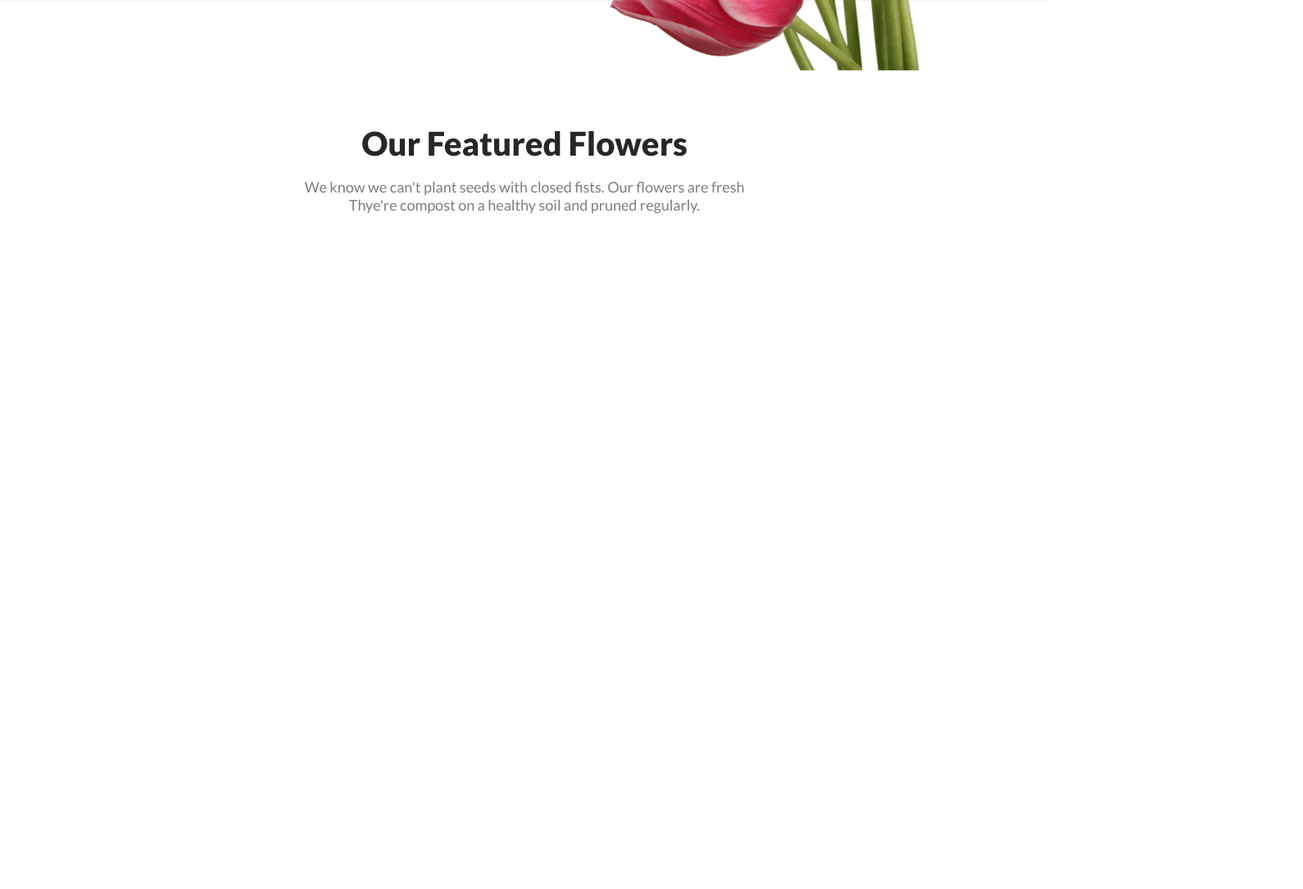
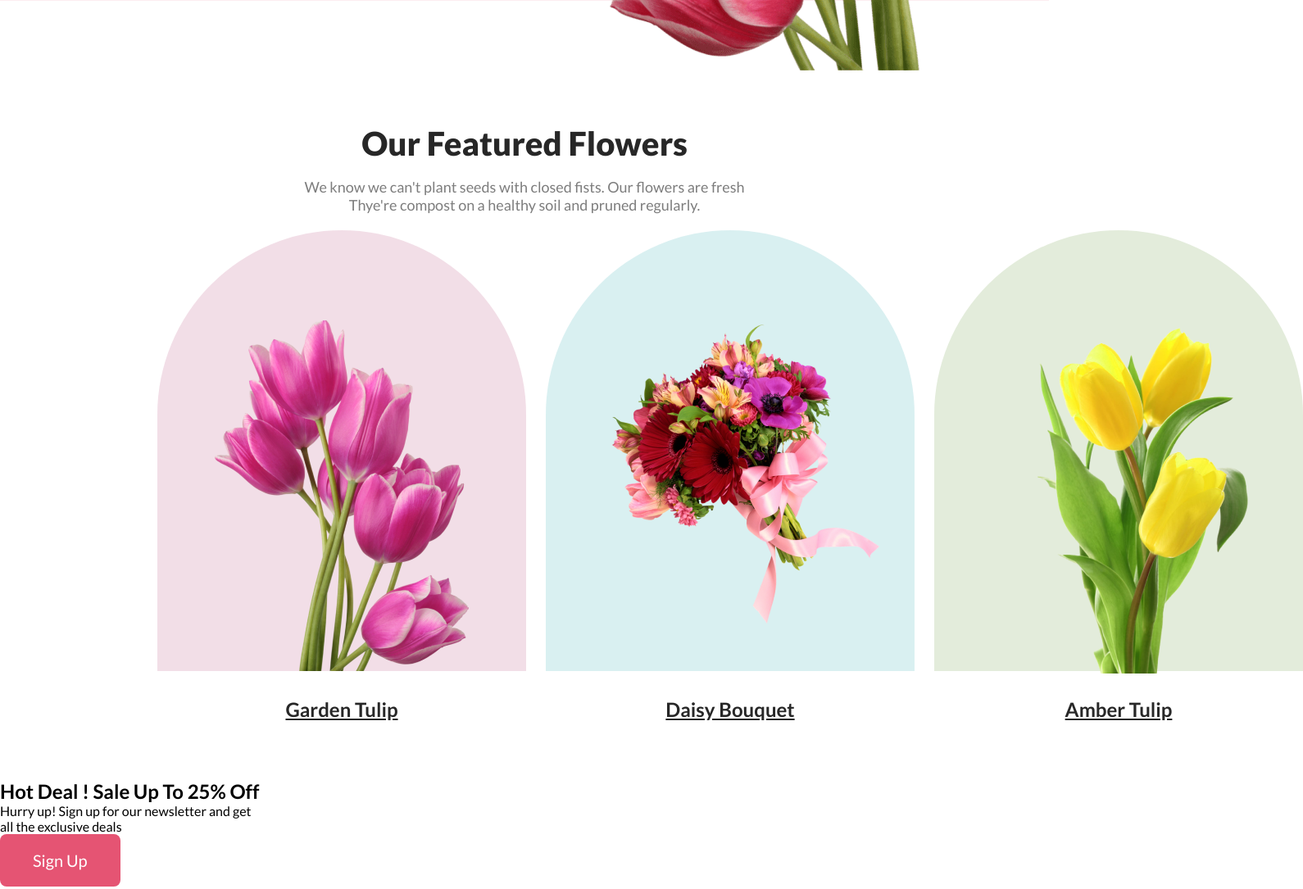
Before and after one commit to nadiaS11/assignment-1-flower-shop, a plain HTML site: page index.html in a window 1280 px wide. Shown: the part 979-2064 px from the top of the page at 82% size, 1590 px wide, since content can reach past the window. Before the commit the page ends 1279 px from the top, so only its background shows below. Drawn offline with Linux system fonts and the light colour scheme.

Commit message:
featured section finished

```diff
--- a/index.html
+++ b/index.html
@@ -35,6 +35,7 @@
     </div>
     </header>
     <main>
+        <div>
             <div class="feature-container">
                 <div class="feature-content">
                     <h2 class="feature-title">
@@ -44,12 +45,39 @@
                         We know we can't plant seeds with closed fists. Our flowers are fresh<br>Thye're compost on a healthy soil and pruned regularly.
                     </p>
                 </div>
+            </div>
+
+            <div class="flowers-section">
+                <div class="flower-containers">
+                    <div class="pink-bg-color"><img class="flower-1" src="./Flower Asset/pngwing 6.png" alt=""></div>
+
+                <h3 class="flower-name">Garden Tulip</h3>
+                </div>
+                    <div class="flower-containers">
+                        <div class="sky-bg-color"><img class="flower-2" src="./Flower Asset/pngwing 5.png" alt=""></div>
+
+                    <h3 class="flower-name">Daisy Bouquet</h3>
+                    </div>
+                        <div class="flower-containers">
+                            <div class="mint-bg-color"><img class="flower-3" src="./Flower Asset/pngwing 7.png" alt=""></div>
+
+                        <h3 class="flower-name">Amber Tulip</h3>
+                        </div>
 
                     </div>
-        <div class="flowers-section">
-            <img src="" alt="">
-            <img src="" alt="">
-            <img src="" alt="">
+
+            </div>
+        </div>
+
+        <div class="deal-container">
+            <div class="details">
+                <h2>Hot Deal ! Sale Up To 25% <span>Off</span></h2>
+                <p>
+                    Hurry up! Sign up for our newsletter and get <br>all the exclusive deals
+                </p>
+                <button class="btn">Sign Up</button>
+            </div>
+            <img class="deal-img" src="./Flower Asset/pngwing 8.png" alt="">
         </div>
 
     </main>
--- a/style.css
+++ b/style.css
@@ -88,3 +88,56 @@
     padding-top: 18px;
     padding-bottom: 20px;
 }
+.flowers-section{
+    display: flex;
+    align-items: center;
+    justify-content: space-evenly;
+    text-align: center;
+    width: 70%;
+    margin:auto;
+    gap: 24px;
+}
+.flower-containers div{
+    margin: auto;
+    width: 450px;
+    height: 538px;
+    border-radius: 300px 300px 0px 0px;
+
+}
+.flower-1{
+    margin-top: 110px;
+
+
+}
+.flower-2{
+    margin-top: 110px;
+    margin-left: 50px;
+
+}
+.flower-3{
+    margin-top: 70px;
+    margin-left: 50px;
+
+}
+
+.flower-containers h3{
+    color: #272727;
+/* text-align: center; */
+font-size: 24px;
+font-style: normal;
+font-weight: 700;
+text-decoration-line: underline;
+padding-top: 32px;
+}
+.pink-bg-color{
+    background: rgba(167, 33, 98, 0.15);
+}
+.sky-bg-color{
+    background: rgba(5, 151, 160, 0.15);
+}
+.mint-bg-color{
+    background: rgba(71, 125, 17, 0.15);
+}
+main>div{
+    height: 100vh;
+}
```
Lines whose indentation alone changed are shown as unchanged.
